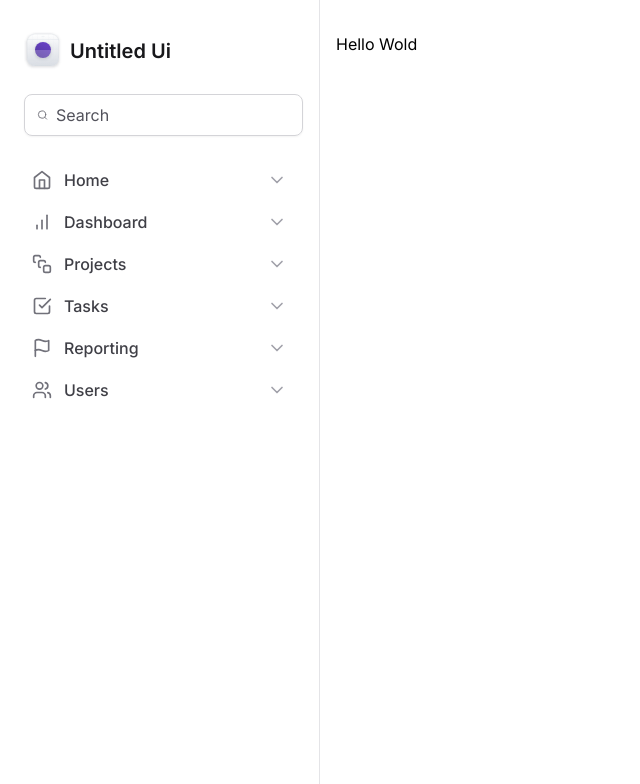
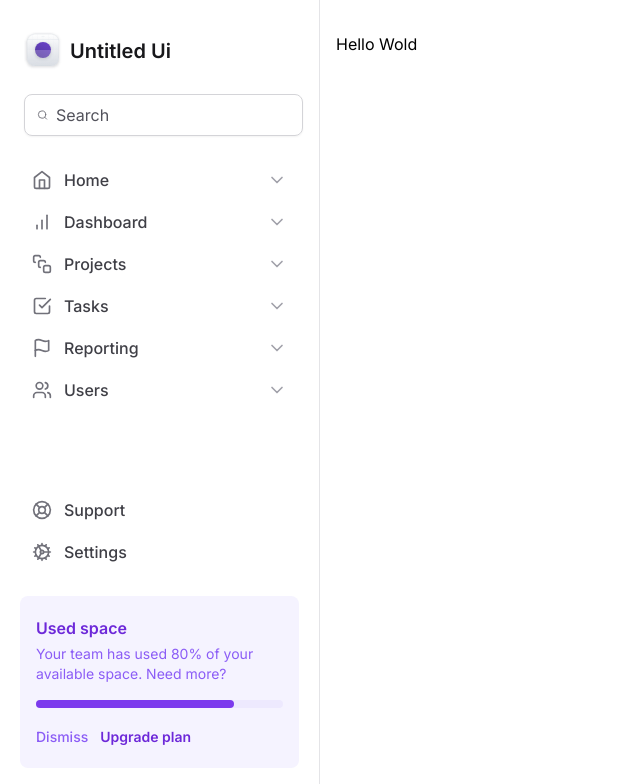
Before and after one commit to Jeffersoncharlles/taillwindcss, a Next.js app: page / in a window 1280 px wide. Shown: the top 784 px of the page, without its empty margins (0-640 px from the left). Built offline with nearby package versions, Linux system fonts and the light colour scheme.

Commit message:
chore:widget sidebar

```diff
--- a/src/components/Sidebar/MainNavigation/index.tsx
+++ /dev/null
@@ -1,22 +0,0 @@
-import {
-  BarChart,
-  CheckSquare,
-  Flag,
-  Home,
-  SquareStack,
-  Users,
-} from 'lucide-react'
-import { NavItem } from './NavItem'
-
-export function MainNavigation() {
-  return (
-    <nav className="space-y-0.5">
-      <NavItem title="Home" icon={Home} />
-      <NavItem title="Dashboard" icon={BarChart} />
-      <NavItem title="Projects" icon={SquareStack} />
-      <NavItem title="Tasks" icon={CheckSquare} />
-      <NavItem title="Reporting" icon={Flag} />
-      <NavItem title="Users" icon={Users} />
-    </nav>
-  )
-}
--- a/src/components/Sidebar/MainNavigation/NavItem.tsx
+++ b/src/components/Sidebar/NavItem.tsx
@@ -3,10 +3,11 @@
 
 interface Props {
   title: string
+  expansive?: boolean
   icon: ElementType
 }
 
-export function NavItem({ title, icon: Icon }: Props) {
+export function NavItem({ title, expansive = true, icon: Icon }: Props) {
   return (
     <a
       href=""
@@ -16,7 +17,9 @@
       <span className="font-medium text-zinc-700 group-hover:text-violet-500 dark:text-zinc-300 dark:group-hover:text-violet-300">
         {title}
       </span>
-      <ChevronDown className="ml-auto h-5 w-5 text-zinc-400  group-hover:text-violet-300" />
+      {expansive && (
+        <ChevronDown className="ml-auto h-5 w-5 text-zinc-400  group-hover:text-violet-300" />
+      )}
     </a>
   )
 }
--- /dev/null
+++ b/src/components/Sidebar/UserSpaceWidget.tsx
@@ -0,0 +1,33 @@
+export function UserSpaceWidget() {
+  return (
+    <div className="flex flex-col gap-4 rounded-lg bg-violet-50 px-4 py-5 dark:bg-violet-300/10 ">
+      <div className="space-y-1">
+        <span className="text-base/5 font-semibold text-violet-700 dark:text-violet-300">
+          Used space
+        </span>
+        <p className="text-sm/5 text-violet-500 dark:text-violet-200">
+          Your team has used 80% of your available space. Need more?
+        </p>
+      </div>
+
+      <div className="h-2 rounded-full bg-violet-100">
+        <div className="h-2 w-4/5 rounded-full bg-violet-600" />
+      </div>
+
+      <div className="space-x-3">
+        <button
+          type="button"
+          className="text-sm font-medium text-violet-500 hover:text-violet-700 dark:text-violet-400 dark:hover:text-violet-300"
+        >
+          Dismiss
+        </button>
+        <button
+          type="button"
+          className="text-sm font-semibold text-violet-700 hover:text-violet-950 dark:text-violet-200 dark:hover:text-violet-100"
+        >
+          Upgrade plan
+        </button>
+      </div>
+    </div>
+  )
+}
--- a/src/components/Sidebar/index.tsx
+++ b/src/components/Sidebar/index.tsx
@@ -1,10 +1,21 @@
-import { Search } from 'lucide-react'
+import {
+  Cog,
+  LifeBuoy,
+  Search,
+  BarChart,
+  CheckSquare,
+  Flag,
+  Home,
+  SquareStack,
+  Users,
+} from 'lucide-react'
 import { Logo } from './Logo'
-import { MainNavigation } from './MainNavigation'
+import { NavItem } from './NavItem'
+import { UserSpaceWidget } from './UserSpaceWidget'
 
 export function SideBar() {
   return (
-    <aside className="space-y-6 border-r border-zinc-200 px-5 py-8  dark:border-zinc-700">
+    <aside className="flex flex-col gap-6 border-r border-zinc-200 px-5 py-8  dark:border-zinc-700">
       <Logo />
       <div className="mx-1 flex w-full items-center gap-2 rounded-lg border border-zinc-300 px-3 py-2 shadow-sm dark:border-zinc-700">
         <Search className="h-5 w-5 text-zinc-500 " />
@@ -13,7 +24,22 @@
           placeholder="Search"
         />
       </div>
-      <MainNavigation />
+      <nav className="space-y-0.5">
+        <NavItem title="Home" icon={Home} />
+        <NavItem title="Dashboard" icon={BarChart} />
+        <NavItem title="Projects" icon={SquareStack} />
+        <NavItem title="Tasks" icon={CheckSquare} />
+        <NavItem title="Reporting" icon={Flag} />
+        <NavItem title="Users" icon={Users} />
+      </nav>
+      <div className="mt-auto flex flex-col gap-6">
+        <nav className="space-y-0.5">
+          <NavItem title="Support" icon={LifeBuoy} expansive={false} />
+          <NavItem title="Settings" icon={Cog} expansive={false} />
+        </nav>
+
+        <UserSpaceWidget />
+      </div>
     </aside>
   )
 }
```
